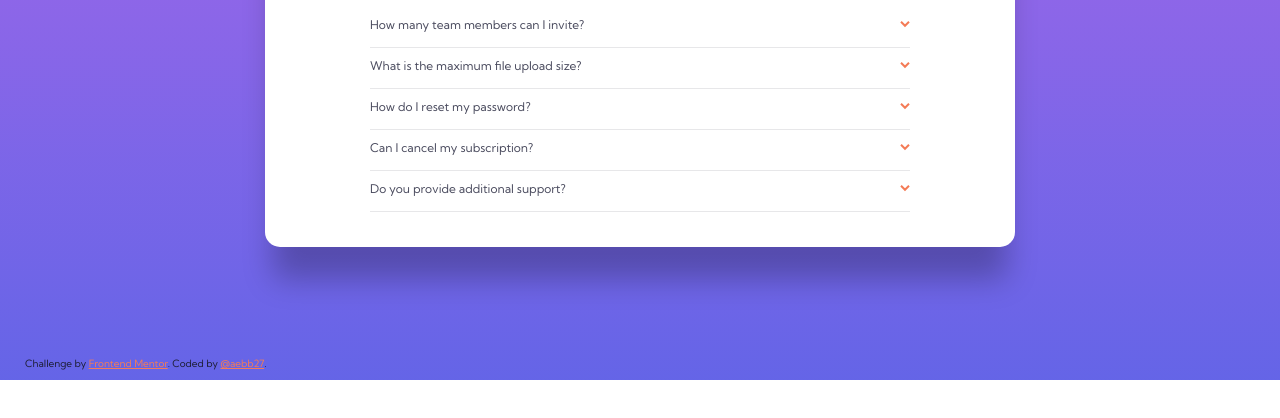
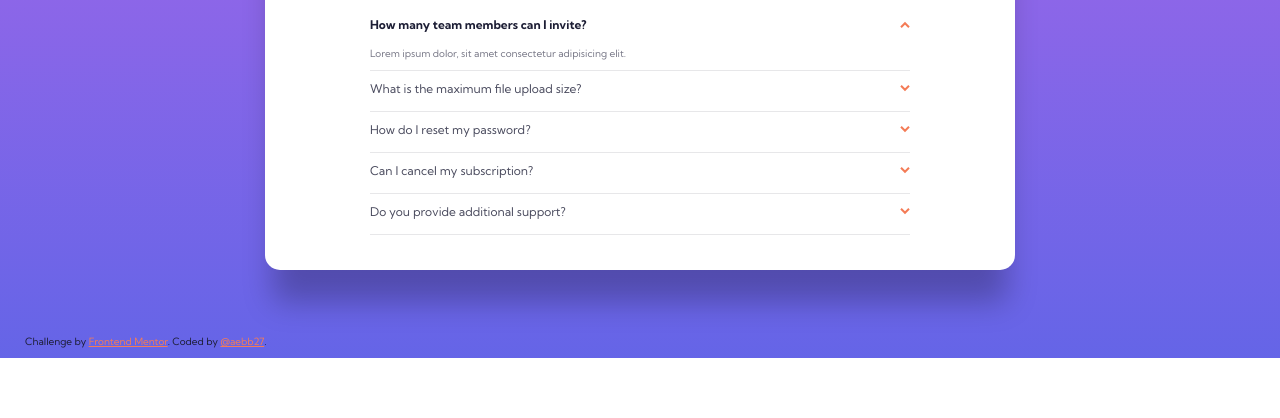
Before and after one commit to aebb27/faq-card, a plain HTML site: page index.html in a window 1280 px wide. Both pictures are taken after a click on the button 905 px from the left and 342 px from the top of the page. Shown: the part 318-736 px from the top of the page. Drawn offline with Linux system fonts and the light colour scheme.

Commit message:
Modifying README

```diff
--- /dev/null
+++ b/index.js
@@ -0,0 +1,12 @@
+const questions = document.querySelectorAll('.faq__questions');
+questions.forEach((question) => {
+	const btn = question.querySelector('.faq__questions--arrow');
+	btn.addEventListener('click', () => {
+		questions.forEach((otherQuestion) => {
+			if (otherQuestion !== question) {
+				otherQuestion.classList.remove('open');
+			}
+		});
+		question.classList.toggle('open');
+	});
+});
--- a/sass/style.scss
+++ b/sass/style.scss
@@ -35,7 +35,7 @@ article {
 	padding: 2rem 1.5rem 3.5rem;
 	width: 95%;
 	max-width: 750px;
-	margin: 0 auto 10rem;
+	margin: 0 auto 5.5rem;
 	position: relative;
 	display: grid;
 	justify-items: center;
@@ -113,6 +113,10 @@ article {
 			grid-template-columns: 1fr 1rem;
 			align-items: center;
 			gap: 0.2rem;
+			cursor: pointer;
+			&:hover {
+				color: var(--primary-soft-red-text);
+			}
 		}
 		&--arrow {
 			display: inline-block;
@@ -121,6 +125,7 @@ article {
 			height: 0.7rem;
 			border: none;
 			transition: transform 0.5s ease-out;
+			cursor: pointer;
 		}
 		&__answer {
 			display: none;
@@ -139,6 +144,7 @@ article {
 }
 .open {
 	.faq__questions__title {
+		font-weight: var(--fw-bold);
 		color: var(--primary-dark-blue-text);
 	}
 	.faq__questions--arrow {
```
Also changed, not shown: css/style.css, design/active-states.jpg (deleted), design/desktop-design.jpg (deleted), design/desktop-preview.jpg (deleted), design/mobile-design.jpg (deleted), screenshots/desktop-screenshot.png (added), screenshots/mobile-screenshot.png (added), 2 other files.
